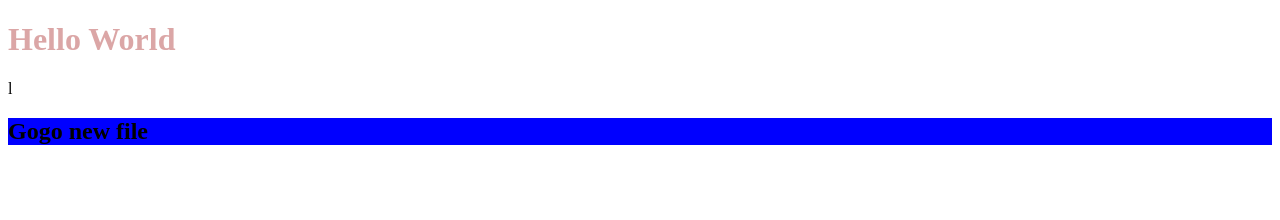
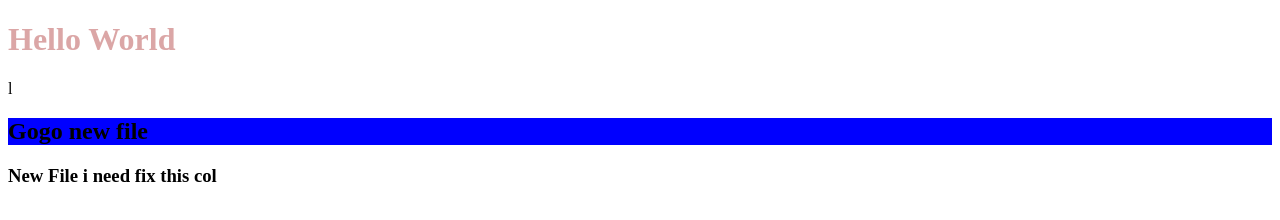
Before and after one commit to TeslenkoMT/Project_Graduate_profile_by_Teslenko_Maksym, a plain HTML site: page index.html in a window 1280 px wide. Drawn offline with Linux system fonts and the light colour scheme.

Commit message:
Fix file

```diff
--- a/index.html
+++ b/index.html
@@ -14,6 +14,9 @@
     <div class="div"> l</div>
 
     <h2> Gogo new file </h2>
+
+    <h3> New File i need fix this col </h3>
+
 </body>
 
 </html>
```
